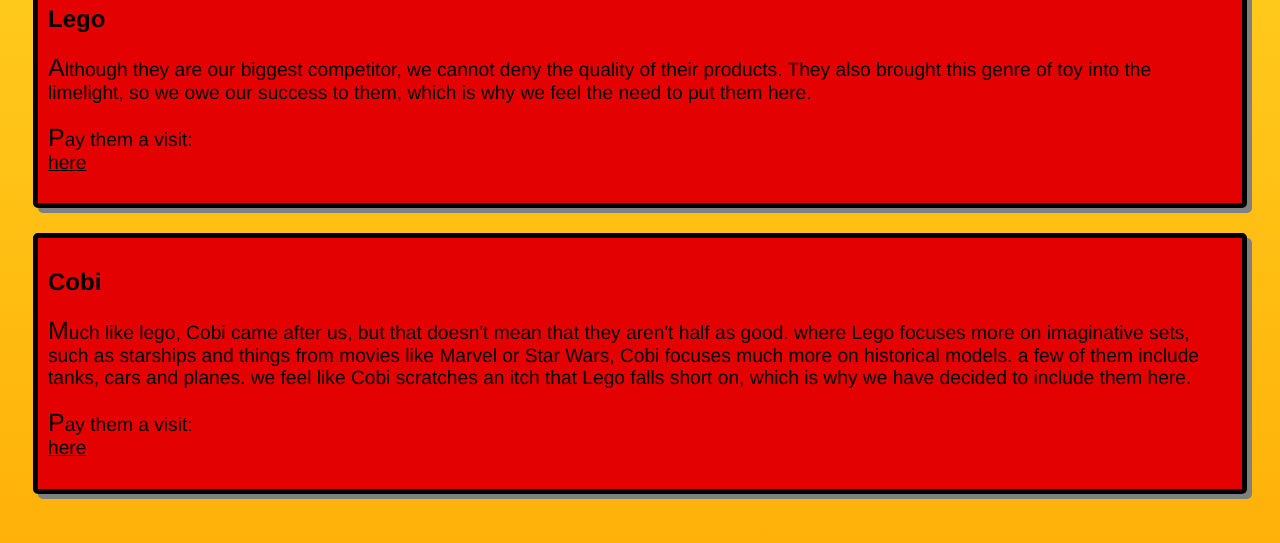
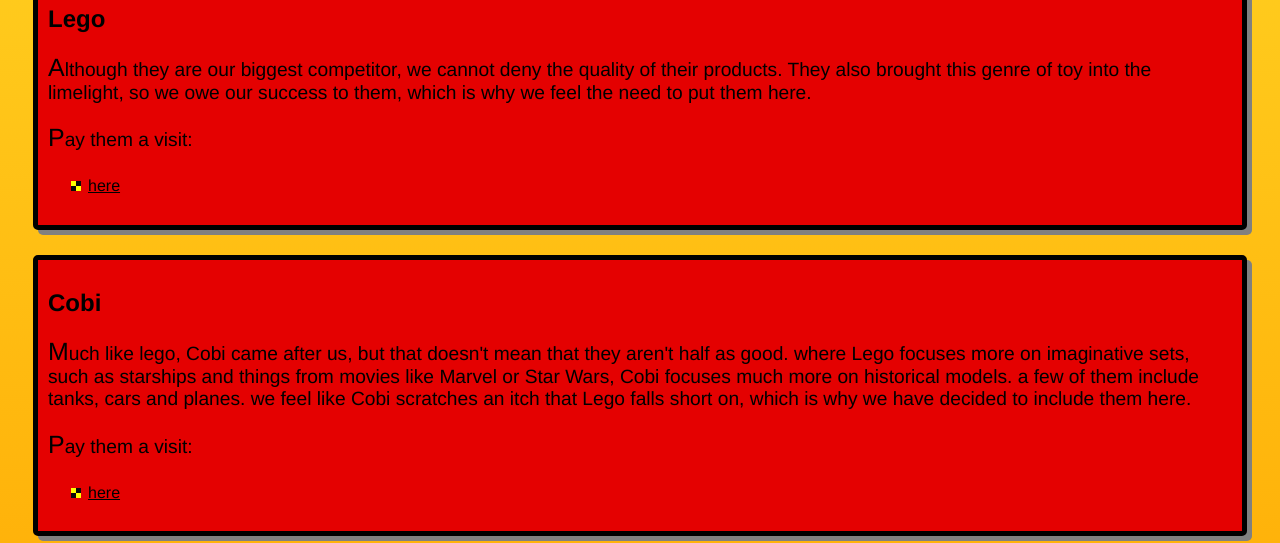
Before and after one commit to liamberthiaume/Website, a plain HTML site: page relatedwebsites.html in a window 1280 px wide. Shown: the part 587-1130 px from the top of the page. Drawn offline with Linux system fonts and the light colour scheme.

Commit message:
adding proper list markers

```diff
--- a/relatedwebsites.html
+++ b/relatedwebsites.html
@@ -6,6 +6,7 @@
     <meta name="viewport" content="width=device-width, initial-scale=1.0">
     <title>Related Websites</title>
     <link rel="stylesheet" href="./styles/main.css">
+    <link rel="stylesheet" href="./styles/relatedwebsitesliststyle.css">
     <link rel="icon" type="/image/x-icon" href="./BB_6.0.ico">
 </head>
 
@@ -41,7 +42,7 @@
     Although they are our biggest competitor, we cannot deny the quality of their products. They also brought this genre of toy into
     the limelight, so we owe our success to them, which is why we feel the need to put them here.
     </p>
-   <p>Pay them a visit: <br> <a href="https://www.lego.com/en-ca" target="_blank">here</a></p>
+   <p>Pay them a visit: <br> <ul><li><a href="https://www.lego.com/en-ca" target="_blank">here</a></li></ul></p>
 </section>
 <section>
     <h2>Cobi</h2>
@@ -50,7 +51,7 @@
         include tanks, cars and planes. we feel like Cobi scratches an itch that Lego falls short on, which is why we have decided to include
         them here.
     </p>
-    <p>Pay them a visit: <br> <a href="https://www.buildcobi.com/" target="_blank">here</a></p>
+    <p>Pay them a visit: <br> <ul><li><a  href="https://www.buildcobi.com/" target="_blank">here</a></li></ul></p>
 </section>
 
 
--- a/styles/main.css
+++ b/styles/main.css
@@ -137,12 +137,13 @@ main section p  {
     font-size: 1.2em;
 }
 
+@layer {
 main section a {
     color: var(--blackBorderOrText);
     text-decoration: none;
     font-family: 'Franklin Gothic Medium', 'Arial Narrow', Arial, sans-serif;
     text-decoration-line: underline;
-}
+}}
 
 main section a:hover {
     font-style: italic;
@@ -336,6 +337,8 @@ header nav ul li a:hover, footer nav ul li a:hover {
     }
  }
 
+
+
  /* I'm sorry if half of my css makes no sense. it's hard to keep track of an assignment if you take month long hiatuses on each part of it.
  All I know is that it works. Sorry.
  -Liam  */
--- /dev/null
+++ b/styles/relatedwebsitesliststyle.css
@@ -0,0 +1,4 @@
+main ul {
+    list-style-type: none;
+    list-style-image: url('../media/BB_List_04.png');
+}
```
Also changed, not shown: media/BB_List_04.png (added).
